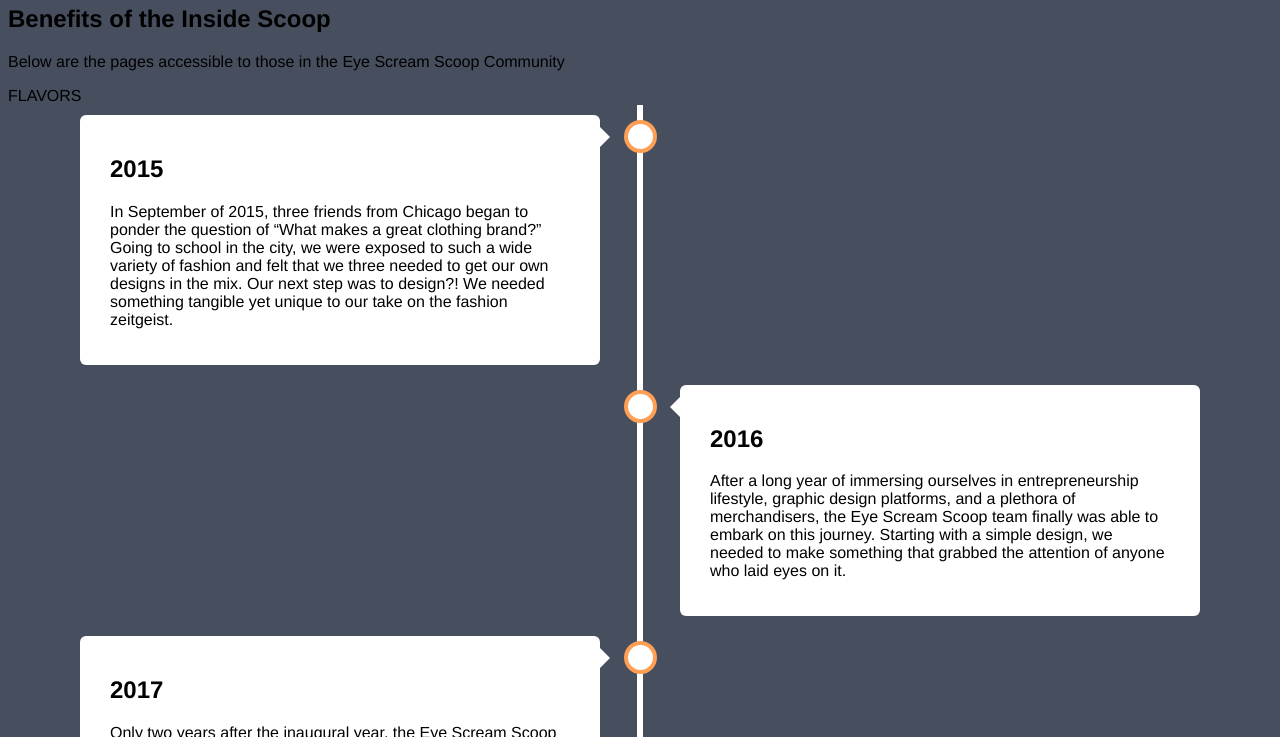
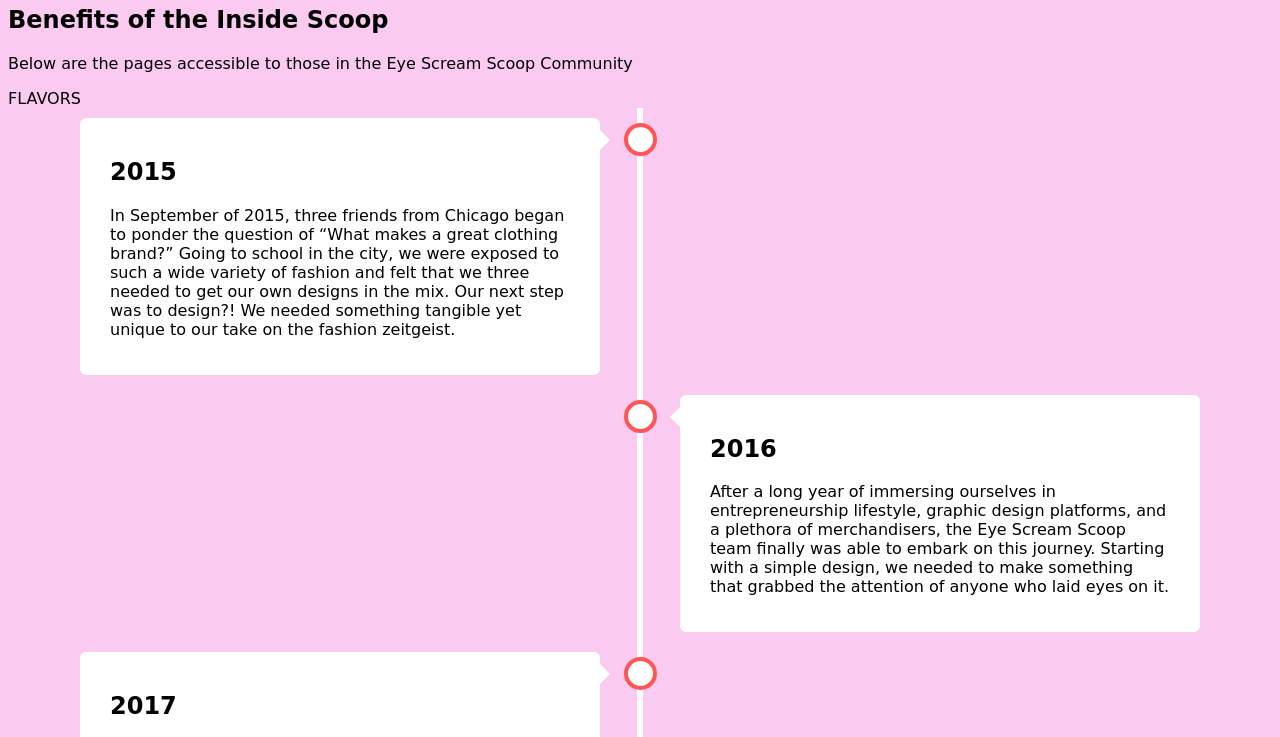
Before and after one commit to eligeleerd/eyescreamscoop-extension1, a plain HTML site: page history1.html in a window 1280 px wide. Shown: the part 75-812 px from the top of the page. Drawn offline with Linux system fonts and the light colour scheme.

Commit message:
Update history1.html

```diff
--- a/history1.html
+++ b/history1.html
@@ -20,6 +20,7 @@
     .dropdown:hover .dropdown-content {
       display: block;
     }
+
     </style>
     </head>
     <!DOCTYPE html>
@@ -34,8 +35,8 @@ body {
     <body>
     </html>
 
+    <body>
 
-    <body>
 
     <h1>The Inside Scoop</h1>
     <h2>Benefits of the Inside Scoop</h2>
@@ -66,8 +67,8 @@ body {
 }
 
 body {
-  background-color: #474e5d;
-  font-family: Helvetica, sans-serif;
+  background-color: #FACAF1;
+  font-family: "Brush Script MT", cursive;
 }
 
 /* The actual timeline (the vertical ruler) */
@@ -105,7 +106,7 @@ body {
   height: 25px;
   right: -17px;
   background-color: white;
-  border: 4px solid #FF9F55;
+  border: 4px solid #ff5555;
   top: 15px;
   border-radius: 50%;
   z-index: 1;
```
Lines whose indentation alone changed are shown as unchanged.
